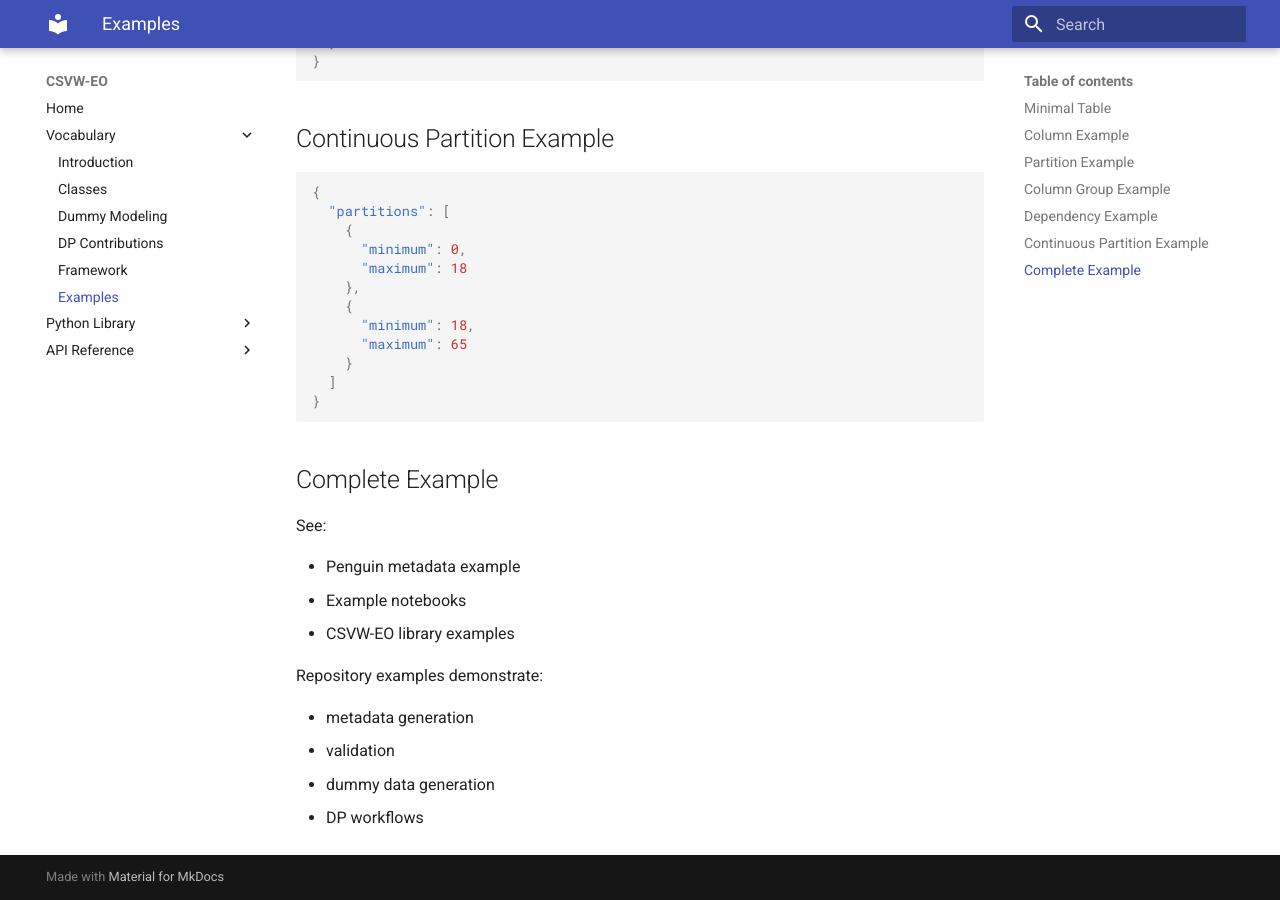
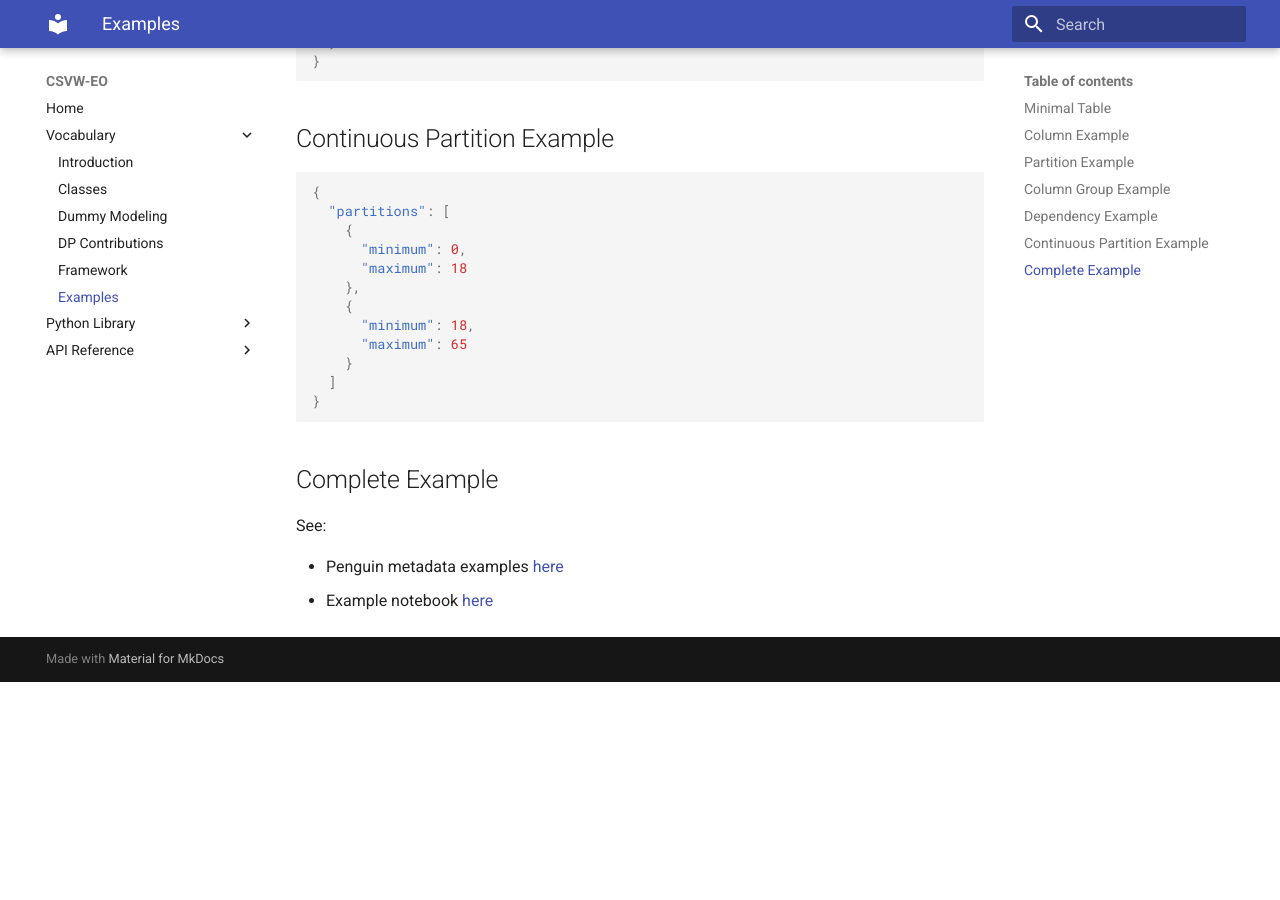
Before and after one commit to dscc-admin-ch/csvw-safe, an MkDocs documentation site: the page built from docs/vocabulary/examples.md, in a window 1280 px wide and 900 px high, scrolled down 1369 px. Built offline with MkDocs 1.6.1 and Material for MkDocs 9.7.7, drawn with Linux system fonts in a browser that asks for light colours; after the commit the page ends 2051 px from its top, so only the background shows below that.

Commit message:
adding folder and notebook in doc examples

```diff
--- a/docs/vocabulary/examples.md
+++ b/docs/vocabulary/examples.md
@@ -84,13 +84,5 @@ This section provides example metadata structures.
 
 See:
 
-- Penguin metadata example
-- Example notebooks
-- CSVW-EO library examples
-
-Repository examples demonstrate:
-
-- metadata generation
-- validation
-- dummy data generation
-- DP workflows
+- Penguin metadata examples [here](https://github.com/dscc-admin-ch/csvw-eo/tree/main/csvw-eo-library/examples/metadata)
+- Example notebook [here](https://github.com/dscc-admin-ch/csvw-eo/blob/main/csvw-eo-library/examples/Use-Library.ipynb)
```
Also changed, not shown: docs/library/workflows.md (+17 -3 lines), 1 other file.
